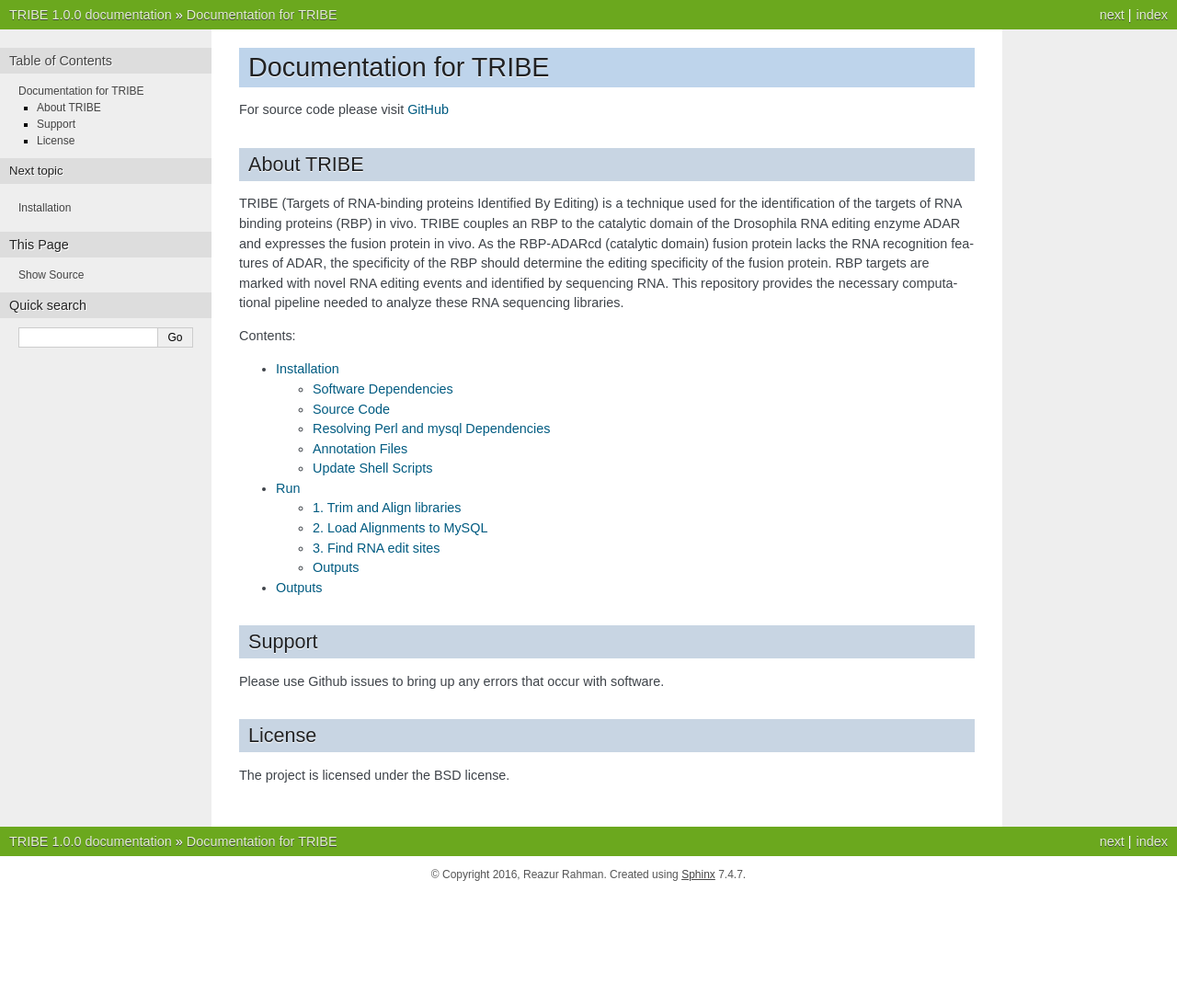
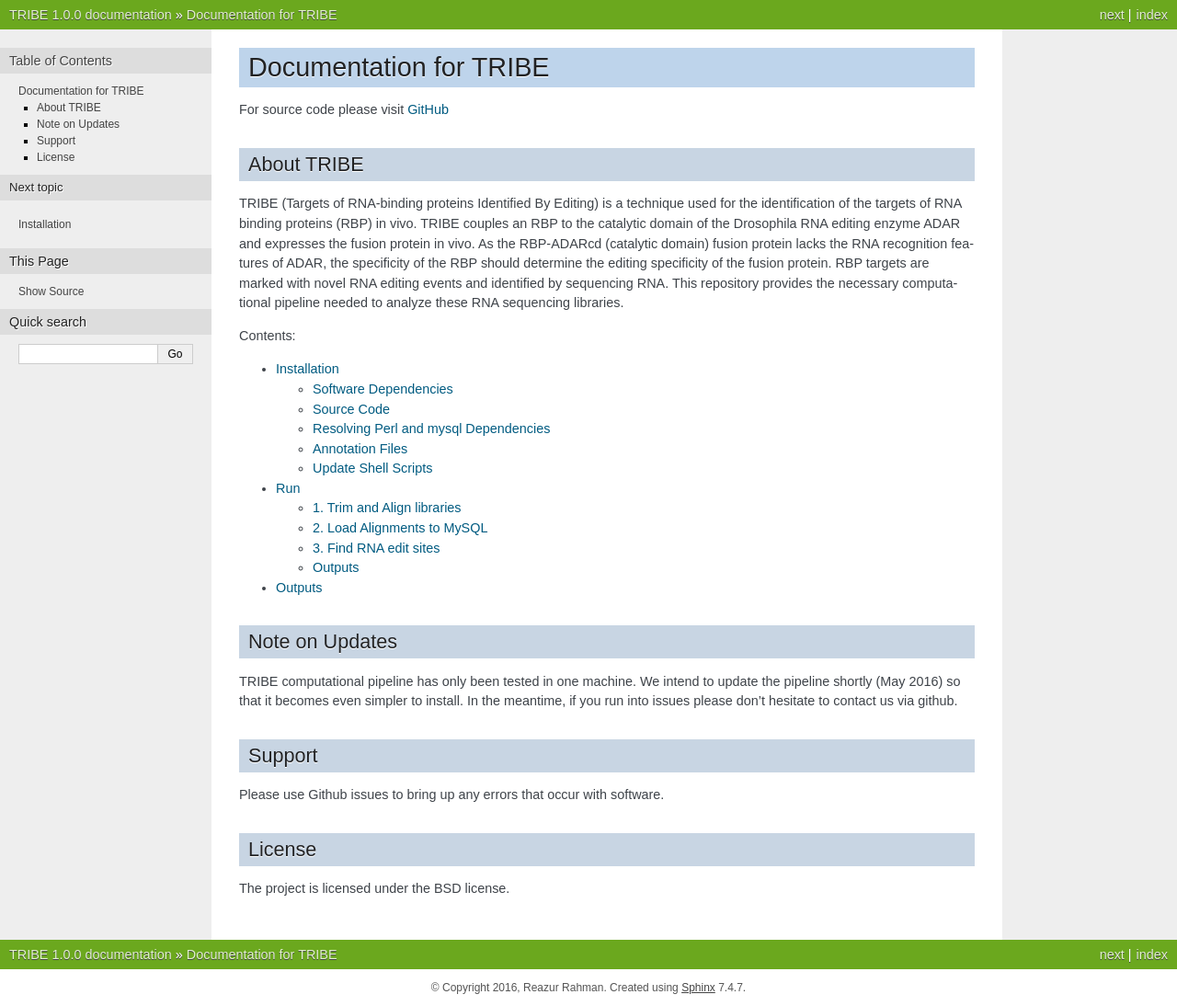
Before and after one commit to rosbashlab/TRIBE, a Sphinx documentation site: the page built from docs/source/index.rst, in a window 1280 px wide. Shown: the whole page at 92% size. Built offline with Sphinx 7.4.7, drawn with Linux system fonts in a browser that asks for light colours; before the commit the page ends 971 px from its top, so only the background shows below that.

Commit message:
Update index.rst

```diff
--- a/docs/source/index.rst
+++ b/docs/source/index.rst
@@ -18,6 +18,10 @@ Contents:
    run
    outputs
 
+Note on Updates
+---------------
+TRIBE computational pipeline has only been tested in one machine. We intend to update the pipeline shortly (May 2016) so that it becomes even simpler to install. In the meantime, if you run into issues please don't hesitate to contact us via github.
+
 Support
 -------
 Please use Github issues to bring up any errors that occur with software.
```
